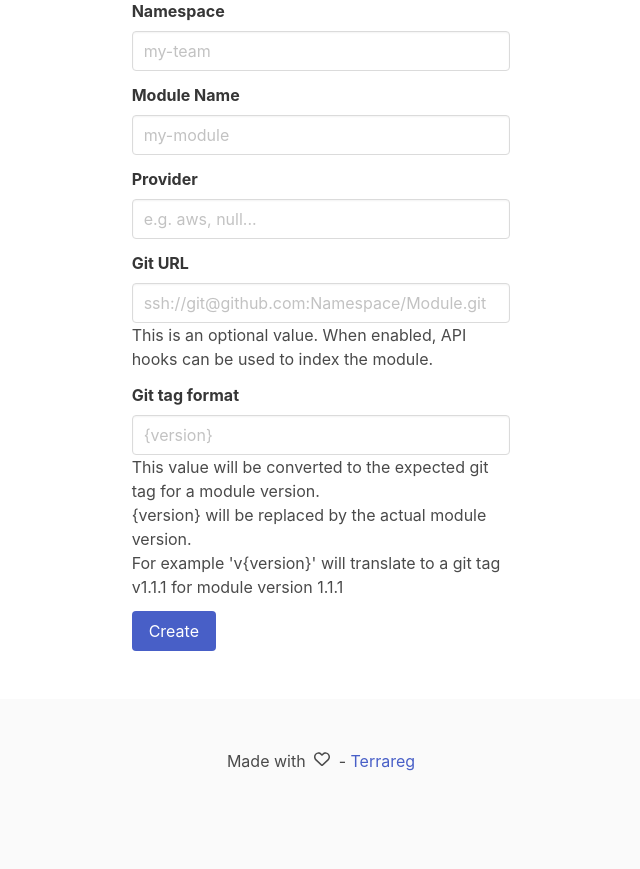
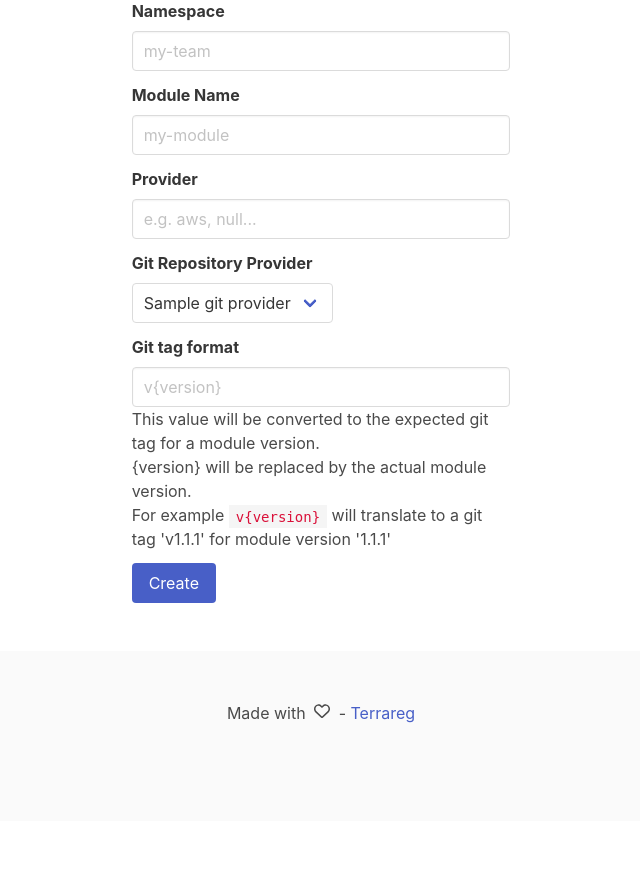
Before and after one commit to MatthewJohn/terrareg, a Python web app: template terrareg/templates/create_module_provider.html in a window 1280 px wide. Shown: the part 153-1022 px from the top of the page, without its empty margins (319-959 px from the left). After the commit the page ends 876 px from the top, so only its background shows below. Run offline with Jinja, Linux system fonts and the light colour scheme; the template is opened without the code that fills it: most values are stand-ins (such as "Sample title", 1, 10 or a date in 2020); grey boxes marked "Sample" are stand-in pictures; some libraries are stand-ins or nearby versions.

Commit message:
Issue #77 Update create module page to handle new repository format

```diff
--- a/terrareg/templates/create_module_provider.html
+++ b/terrareg/templates/create_module_provider.html
@@ -19,7 +19,9 @@
                 $('#create-module-module').val() + '/' +
                 $('#create-module-provider').val() + '/create',
             data: JSON.stringify({
-                repository_url: $('#create-module-repository-url').val(),
+                git_provider_id: $('select[id=create-module-git-provider] option').filter(':selected').val(),
+                clone_url_template: $('#create-module-clone-url-template').val(),
+                browse_url_template: $('#create-module-browse-url-template').val(),
                 git_tag_format: $('#create-module-git-tag-format').val(),
                 csrf_token: '{{ csrf_token }}'
             }),
@@ -66,22 +68,58 @@
                 </div>
 
                 <div class="field">
-                    <label class="label">Git URL</label>
+                    <label class="label">Git Repository Provider</label>
+                    <div class="control select">
+                        <select id="create-module-git-provider">
+
+                            {% if ALLOW_CUSTOM_GIT_URL_MODULE_PROVIDER or ALLOW_CUSTOM_GIT_URL_MODULE_VERSION %}
+                            <option value="" selected>
+                                Custom
+                            </option>
+                            {% endif %}
+
+                            {% for git_provider in git_providers %}
+                            <option value="{{ git_provider.pk }}">
+
+                                {{ git_provider.name }}
+                            </option>
+                            {% endfor %}
+                        </select>
+                    </div>
+                </div>
+
+                {% if ALLOW_CUSTOM_GIT_URL_MODULE_PROVIDER %}
+                <div class="field">
+                    <label class="label">Custom Repository URL</label>
                     <div class="control">
-                    <input id="create-module-repository-url" class="input" type="text" placeholder="ssh://git@github.com:Namespace/Module.git">
+                        <input placeholder="ssh://git@github.com:my-team/my-module-provider.git" class="input" type="text" id="create-module-clone-url-template">
                     </div>
-                    This is an optional value.
-                    When enabled, API hooks can be used to index the module.
+                    This URL must be valid for cloning the repository.<br />
+                    It may include templated values, such as: <code>{namespace}</code>, <code>{module}</code>, <code>{provider}</code>>.<br />
+                    E.g. <code>ssh://git@github.com/{namespace}/{module}-{provider}.git</code><br />
+                    NOTE: Setting this field will override the repository provider configuration.
                 </div>
+                <div class="field">
+                    <label class="label">Custom Repository browse URL</label>
+                    <div class="control">
+                        <input placeholder="https://github.com/my-team/my-module-provider/tree/{tag}/{path}" class="input" type="text" id="create-module-browse-url-template">
+                    </div>
+                    This URL must be valid for browsing the source code of the repository.<br />
+                    It may include templated values, such as: <code>{namespace}</code>, <code>{module}</code>, <code>{provider}</code>.<br />
+                    It must include the following template values: <code>code>{tag}</code> and {path}</code><br />
+                    E.g. <code>https://github.com/{namespace}/{module}-{provider}/tree/{tag}/{path}</code><br />
+                    NOTE: Setting this field will override the repository provider configuration.
+                </div>
+                {% endif %}
 
                 <div class="field">
                     <label class="label">Git tag format</label>
                     <div class="control">
-                    <input id="create-module-git-tag-format" class="input" type="text" placeholder="{version}">
+                        <input placeholder="v{version}" class="input" type="text" id="create-module-git-tag-format">
                     </div>
                     This value will be converted to the expected git tag for a module version.<br />
                     {version} will be replaced by the actual module version.<br />
-                    For example 'v{version}' will translate to a git tag v1.1.1 for module version 1.1.1
+                    For example <code>v{version}</code> will translate to a git tag 'v1.1.1' for module version '1.1.1'
                 </div>
 
                 <div class="field">
```
Also changed, not shown: terrareg/server.py (+6 -1 lines).
